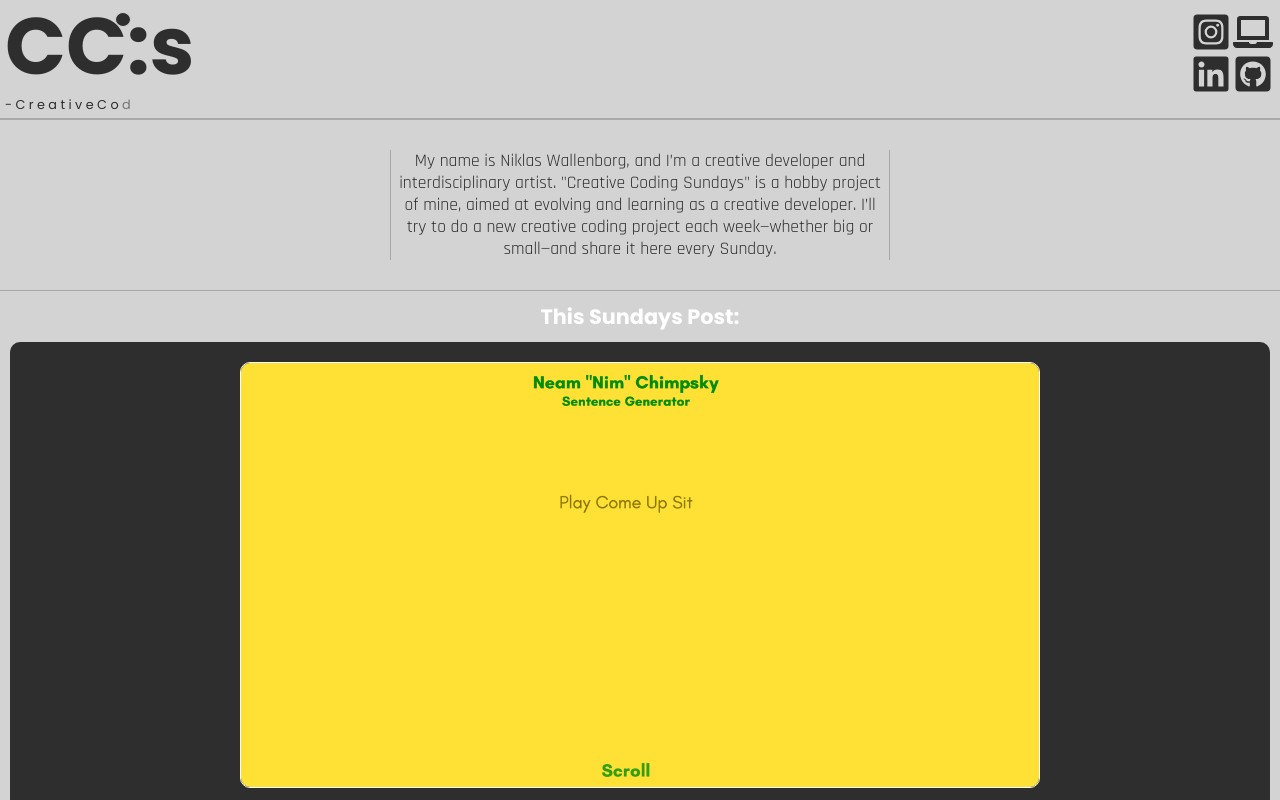
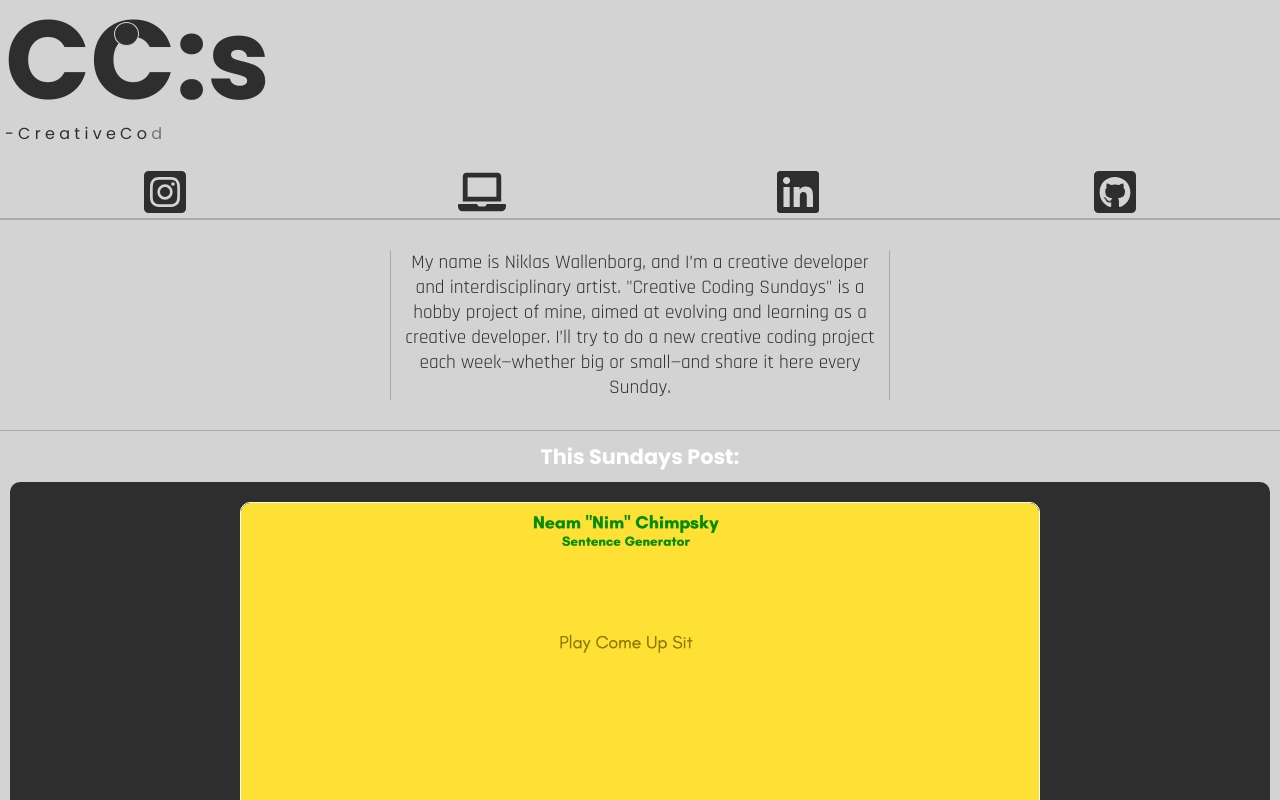
Before and after one commit to Wallenborg/CC-s, a React (Vite) app: page / in a window 1280 px wide. Shown: the top 800 px of the page. Built offline with nearby package versions, Linux system fonts and the light colour scheme.

Commit message:
new style header

```diff
--- a/src/components/header/Header.css
+++ b/src/components/header/Header.css
@@ -1,18 +1,18 @@
 .header-box {
   position: relative;
   width: 100%;
-  height: 120px;
+  height: 220px;
   border-bottom: 2px solid var(--clr-border);
   padding: 10px 5px 0px 5px;
 }
 
 .link-title-box {
   display: flex;
-  justify-content: space-between;
+  flex-direction: column;
 }
 
 .header-link {
-  font-size: 2.5rem;
+  font-size: 3rem;
   color: var(--clr-text);
   display: flex;
   align-items: center;
@@ -20,17 +20,15 @@
 }
 
 .title {
-  font-size: 5rem;
+  font-size: 7rem;
   font-family: "Poppins", sans-serif;
   line-height: 0.9;
   color: var(--clr-text);
 }
 
 .link-box-header {
+  margin-top: 20px;
   padding: 2px;
-  display: grid;
-  grid-template-columns: repeat(2, 1fr);
-  grid-template-rows: repeat(2, 1fr);
-  grid-column-gap: 2px;
-  grid-row-gap: 2px;
+  display: flex;
+  justify-content: space-around;
 }
--- a/src/components/header/Header.jsx
+++ b/src/components/header/Header.jsx
@@ -12,6 +12,7 @@ export default function Header() {
     <header className="header-box" ref={headerRef}>
       <div className="link-title-box">
         <h1 className="title">CC:s</h1>
+        <SubTitle />
         <div className="link-box-header">
           <a
             className="header-link"
@@ -47,7 +48,6 @@ export default function Header() {
           </a>
         </div>
       </div>
-      <SubTitle />
       <RandomDot headerRef={headerRef} /> {/* Send ref as a prop */}
     </header>
   );
--- a/src/components/info/Info.css
+++ b/src/components/info/Info.css
@@ -17,7 +17,7 @@
   color: var(--clr-text);
   font-family: "Rajdhani", sans-serif;
   text-align: center;
-  font-size: 1.1rem;
+  font-size: 1.2rem;
   color: var(--clr-text);
 }
 
--- a/src/components/random-dot/RandomDot.css
+++ b/src/components/random-dot/RandomDot.css
@@ -1,7 +1,7 @@
 .dot {
   position: absolute;
-  width: 16px;
-  height: 15px;
+  width: 25px;
+  height: 24px;
   background-color: var(--clr-text);
   border-radius: 50%;
   border: 0.5px solid var(--clr-bg-1);
--- a/src/components/sub-title/SubTitle.css
+++ b/src/components/sub-title/SubTitle.css
@@ -1,5 +1,6 @@
 .sub-title {
+  margin-top: 10px;
   color: var(--clr-bg-1);
-  font-size: 0.8rem;
+  font-size: 1rem;
   font-family: "Poppins", sans-serif;
 }
```
